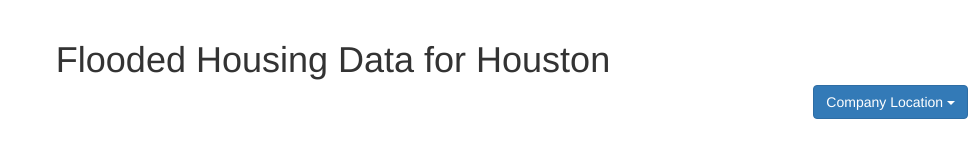
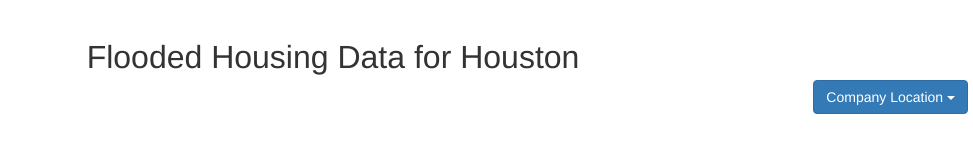
Before and after one commit to cellistalentpath/flood_map, a website: page index.html in a window 1280 px wide. Shown: the whole page, without its empty margins (307-1280 px from the left). Drawn offline with nearby package versions, Linux system fonts and the light colour scheme; some packages are replaced by stand-ins of ours.

Commit message:
changed key

```diff
--- a/style.css
+++ b/style.css
@@ -12,7 +12,7 @@ body {
 #title {
   /* float: left; */
   /* border: 3px solid black; */
-  font-size: 4.5vh;
+  font-size: 2.5vw; /*4.5vh */
   text-align: center;
   width: 50%;
   margin: 0 auto;
```
